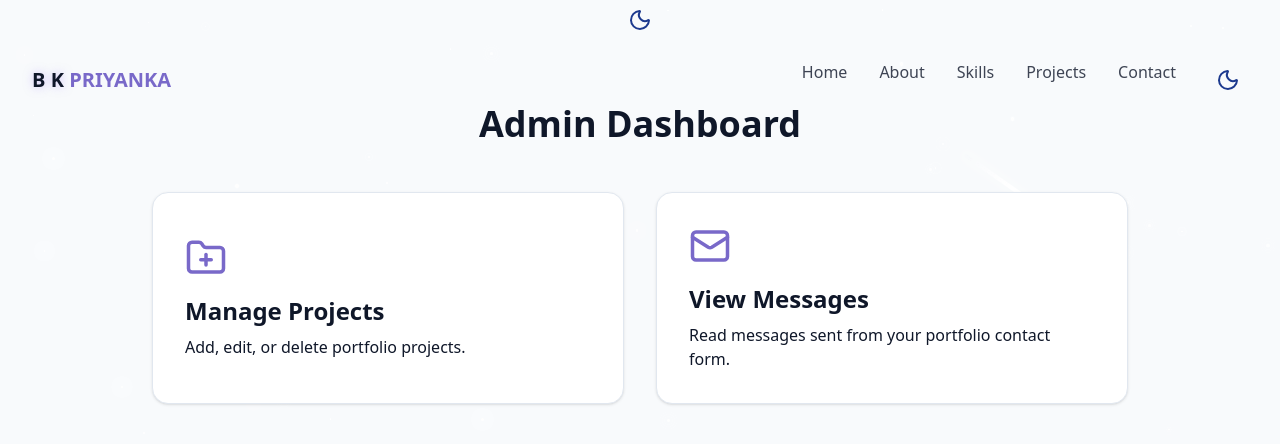
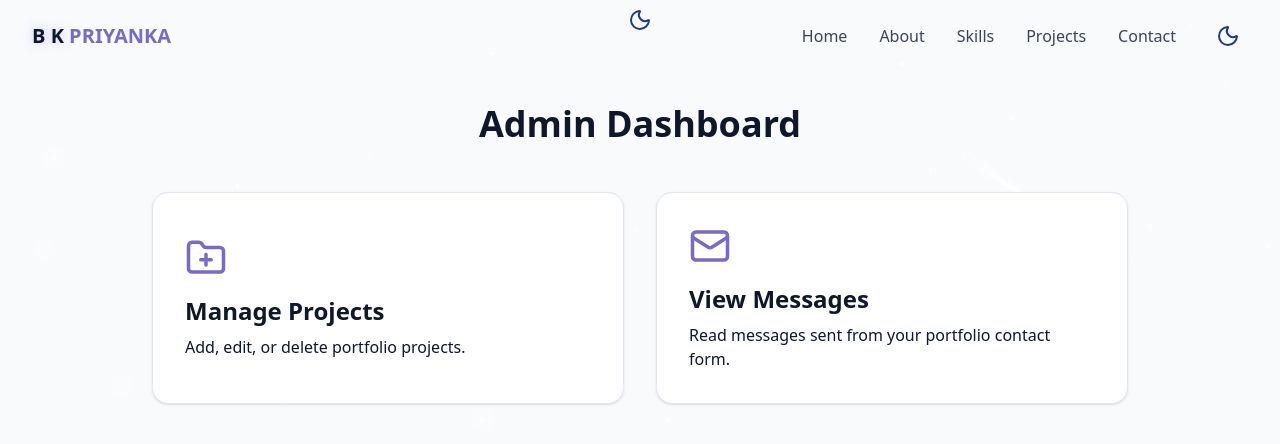
Before and after one commit to priyankabudwant/FUTURE_FS_01_PORTFOLIO1, a React (Vite) app: page /admin in a window 1280 px wide. Shown: the top 444 px of the page. Built offline with nearby package versions, Linux system fonts and the light colour scheme; sample sign-in values are in the browser's storage.

Commit message:
Update Navbar.jsx

```diff
--- a/src/components/Navbar.jsx
+++ b/src/components/Navbar.jsx
@@ -14,40 +14,57 @@ const navItems = [
 export const Navbar = () => {
   const [isScrolled, setIsScrolled] = useState(false);
   const [isMenuOpen, setIsMenuOpen] = useState(false);
+  const [isVisible, setIsVisible] = useState(true);
+  const [lastScrollY, setLastScrollY] = useState(0);
 
   useEffect(() => {
     const handleScroll = () => {
-      setIsScrolled(window.screenY > 10);
+      const currentScrollY = window.scrollY;
+
+      // show navbar at top
+      if (currentScrollY < 50) {
+        setIsVisible(true);
+      }
+      // scrolling down → hide
+      else if (currentScrollY > lastScrollY) {
+        setIsVisible(false);
+      }
+      // scrolling up → show
+      else {
+        setIsVisible(true);
+      }
+
+      setIsScrolled(currentScrollY > 10);
+      setLastScrollY(currentScrollY);
     };
 
     window.addEventListener("scroll", handleScroll);
     return () => window.removeEventListener("scroll", handleScroll);
-  }, []);
+  }, [lastScrollY]);
+
   return (
     <nav
       className={cn(
-        "fixed w-full z-40 transition-all duration-300",
-        isScrolled ? "py-3 bg-background/80 backdrop-blur-md shadow-xs" : "py-5"
+        "fixed top-0 w-full z-40 transition-all duration-300",
+        isScrolled
+          ? "bg-background/80 backdrop-blur-md shadow-xs"
+          : "bg-transparent",
+        isVisible ? "translate-y-0" : "-translate-y-full"
       )}
     >
-      <div className="container flex items-center justify-between">
-        <a
-          className="text-xl font-bold text-primary flex items-center"
-          href="#hero"
-        >
-          <span className="relative z-10">
-            <span className="text-glow text-foreground"> B K </span>{" "}
-            PRIYANKA
-          </span>
+      <div className="container flex items-center justify-between py-4">
+        {/* Logo */}
+        <a href="#hero" className="text-xl font-bold text-primary">
+          <span className="text-glow text-foreground">B K</span> PRIYANKA
         </a>
 
-        {/* desktop nav */}
-        <div className="hidden md:flex space-x-8">
-          {navItems.map((item, key) => (
+        {/* Desktop nav */}
+        <div className="hidden md:flex items-center space-x-8">
+          {navItems.map((item) => (
             <a
-              key={key}
+              key={item.name}
               href={item.href}
-              className="text-foreground/80 hover:text-primary transition-colors duration-300"
+              className="text-foreground/80 hover:text-primary transition"
             >
               {item.name}
             </a>
@@ -55,31 +72,27 @@ export const Navbar = () => {
           <ThemeToggle />
         </div>
 
-        {/* mobile nav */}
+        {/* Mobile controls */}
+        <div className="md:hidden flex items-center gap-3">
+          <ThemeToggle />
+          <button onClick={() => setIsMenuOpen(!isMenuOpen)}>
+            {isMenuOpen ? <X /> : <Menu />}
+          </button>
+        </div>
 
-        <button
-          onClick={() => setIsMenuOpen((prev) => !prev)}
-          className="md:hidden p-2 text-foreground z-50"
-          aria-label={isMenuOpen ? "Close Menu" : "Open Menu"}
-        >
-          {isMenuOpen ? <X size={24} /> : <Menu size={24} />}{" "}
-        </button>
-
+        {/* Mobile menu */}
         <div
           className={cn(
-            "fixed inset-0 bg-background/95 backdroup-blur-md z-40 flex flex-col items-center justify-center",
+            "fixed inset-x-0 top-16 bottom-0 bg-background/90 backdrop-blur-md",
             "transition-all duration-300 md:hidden",
-            isMenuOpen
-              ? "opacity-100 pointer-events-auto"
-              : "opacity-0 pointer-events-none"
+            isMenuOpen ? "opacity-100" : "opacity-0 pointer-events-none"
           )}
         >
-          <div className="flex flex-col space-y-8 text-xl">
-            {navItems.map((item, key) => (
+          <div className="flex flex-col items-center justify-center h-full gap-8 text-xl">
+            {navItems.map((item) => (
               <a
-                key={key}
+                key={item.name}
                 href={item.href}
-                className="text-foreground/80 hover:text-primary transition-colors duration-300"
                 onClick={() => setIsMenuOpen(false)}
               >
                 {item.name}
```
